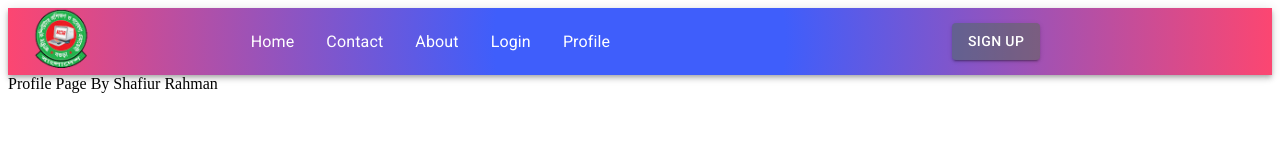
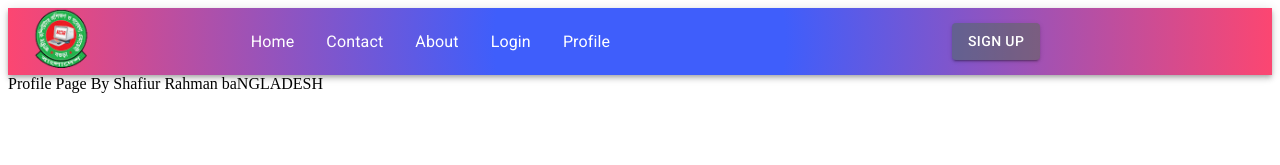
Before and after one commit to Shafiurcse02/hotel-nactar, a React (Create React App) app: page /Profile in a window 1280 px wide. Shown: the top 165 px of the page. Built offline with nearby package versions, Linux system fonts and the light colour scheme.

Commit message:
Create by Shafiur Rahman

```diff
--- a/src/components/Profile.jsx
+++ b/src/components/Profile.jsx
@@ -2,7 +2,7 @@ import React from 'react'
 
 const Profile = () => {
   return (
-    <div>Profile Page By Shafiur Rahman</div>
+    <div>Profile Page By Shafiur Rahman baNGLADESH</div>
   )
 }
 
```
Also changed, not shown: 2 other files (tests, documents, lock files or other folders).
